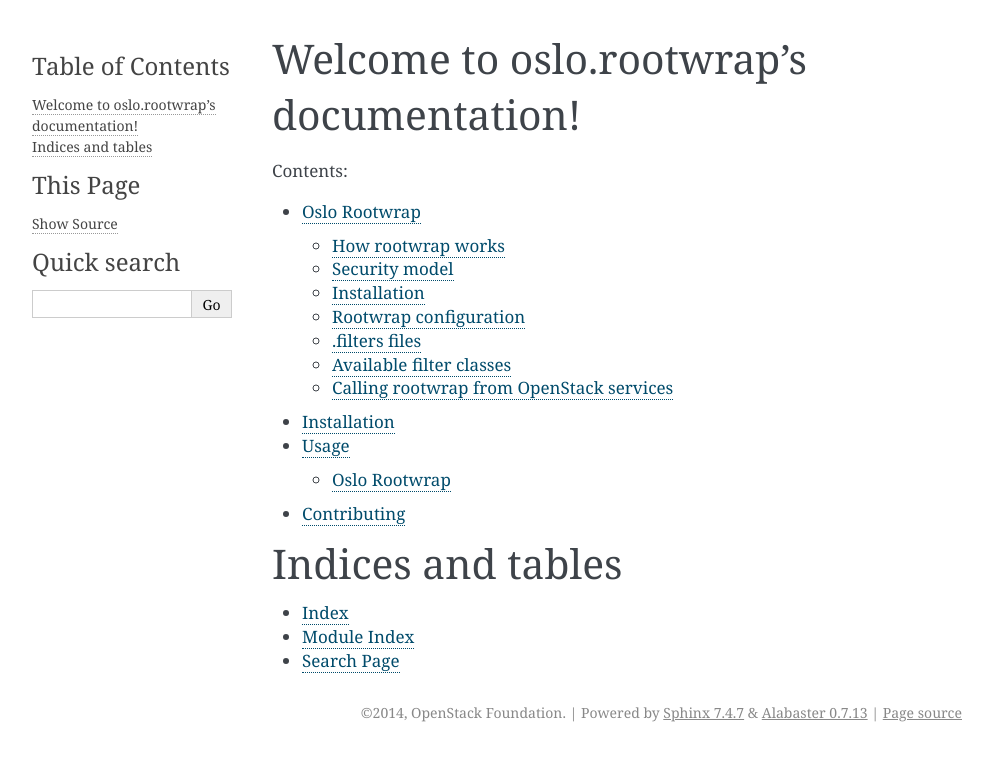
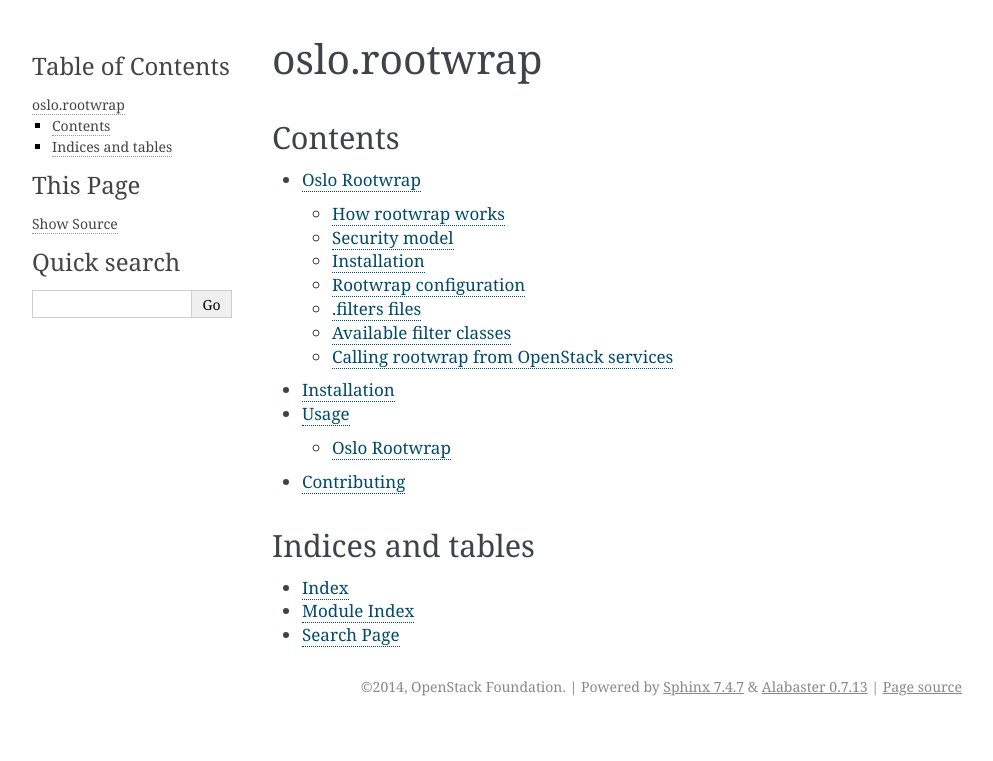
Before and after one commit to openstack/oslo.rootwrap, a Sphinx documentation site: the page built from doc/source/index.rst, in a window 1280 px wide. Shown: the top 761 px of the page, without its empty margins (148-1141 px from the left). Built offline with Sphinx 7.4.7, drawn with Linux system fonts in a browser that asks for light colours; some of the changed lines change nothing that is shown.

Commit message:
Clean up title on main doc page
Make the title on the main documentation page consistent with the other
projects.

Change-Id: I8f15bfa8ace018f6e82e61a33fdbe20c96d8b8b9

```diff
--- a/doc/source/index.rst
+++ b/doc/source/index.rst
@@ -1,12 +1,9 @@
-.. oslo.rootwrap documentation master file, created by
-   sphinx-quickstart on Tue Jul  9 22:26:36 2013.
-   You can adapt this file completely to your liking, but it should at least
-   contain the root `toctree` directive.
+===============
+ oslo.rootwrap
+===============
 
-Welcome to oslo.rootwrap's documentation!
-===============================================================
-
-Contents:
+Contents
+========
 
 .. toctree::
    :maxdepth: 2
```
